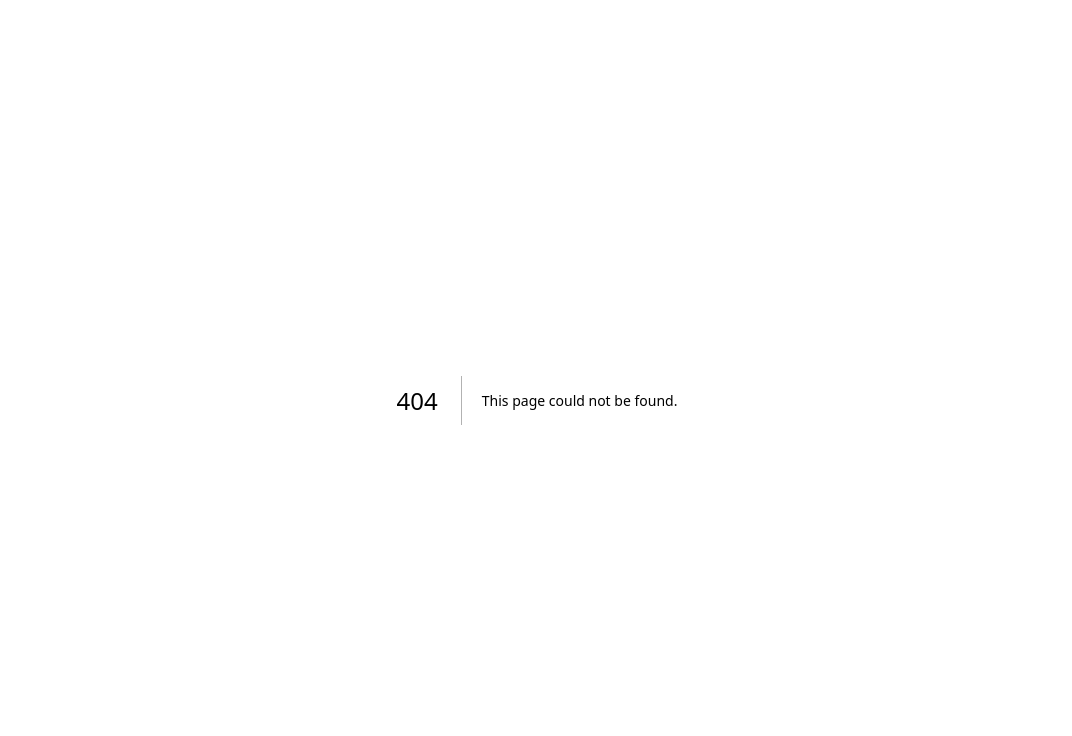
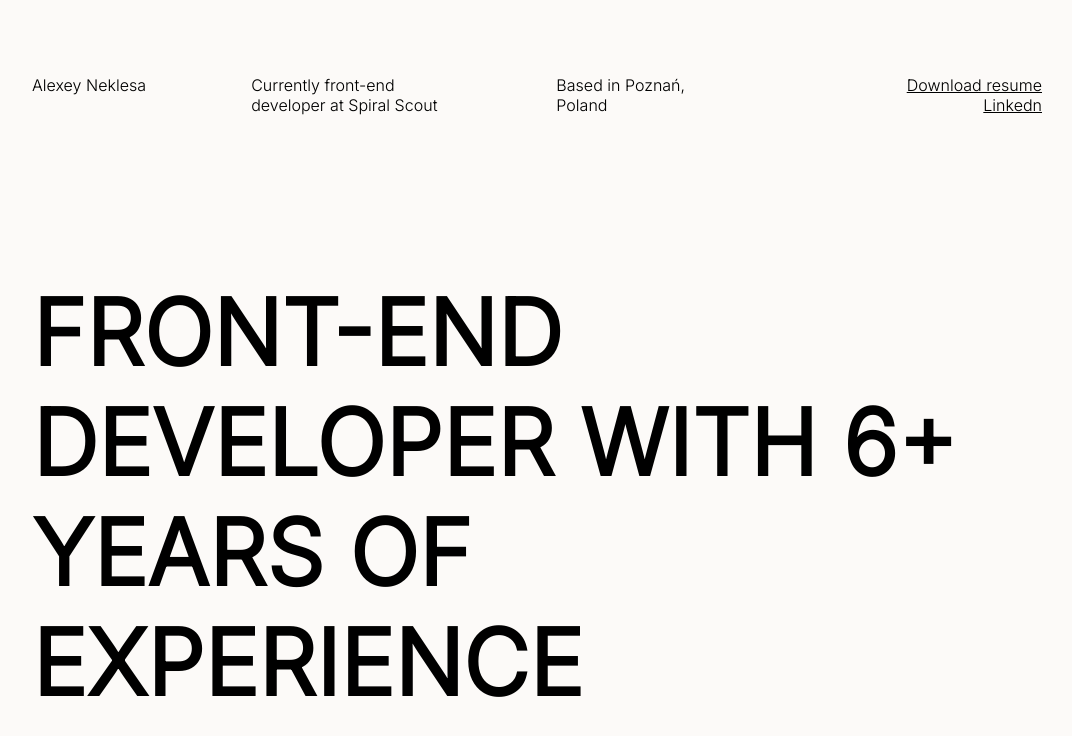
Before and after one commit to aliakseyNiaklesa/me, a Next.js app: page /alexey-neklesa in a window 1280 px wide. Before the commit this address had no page. Shown: the top 736 px of the page, without its empty margins (103-1175 px from the left). Built offline with nearby package versions, Linux system fonts and the light colour scheme.

Commit message:
Added intro

```diff
--- a/package.json
+++ b/package.json
@@ -17,6 +17,7 @@
     "next": "13.2.1",
     "react": "18.2.0",
     "react-dom": "18.2.0",
+    "sass": "^1.58.3",
     "typescript": "4.9.5"
   }
 }
--- /dev/null
+++ b/src/pages/alexey-neklesa/components/intro/index.ts
@@ -0,0 +1 @@
+export { Intro } from './intro';
--- /dev/null
+++ b/src/pages/alexey-neklesa/components/intro/intro.tsx
@@ -0,0 +1,23 @@
+import React from 'react';
+
+import styles from './styles.module.scss';
+
+export const Intro = () => {
+
+    return (
+        <section className={styles.intro}>
+            <span className={styles.name}>Alexey Neklesa</span>
+            <span className={styles.title}>Currently front-end developer at Spiral Scout</span>
+            <span className={styles.city}>Based in Poznań, Poland</span>
+            <span className={styles.resume}>
+                <a href="#">Download resume</a>
+                <a href="https://www.linkedin.com/in/alexeyneklesa/">Linkedn</a>
+            </span>
+            <span className={styles.bigTitle}>
+                <div>Front-end</div>
+                <div>developer with 6+</div>
+                <div>years of experience</div>
+            </span>
+        </section>
+    );
+}
--- /dev/null
+++ b/src/pages/alexey-neklesa/components/intro/styles.module.scss
@@ -0,0 +1,76 @@
+.intro {
+    display: grid;
+    height: 100vh;
+    grid-template-areas:
+        'name title city resume'
+        'bigTitle bigTitle bigTitle bigTitle'
+        '. . . .';
+
+    .name, .title, .city, .resume {
+        padding-top: 7.5rem;
+    }
+
+    .name {
+        grid-area: name;
+    }
+
+    .title {
+        grid-area: title;
+        width: 20rem;
+    }
+
+    .city {
+        grid-area: city;
+        width: 14rem;
+    }
+
+    .resume {
+        grid-area: resume;
+
+        a {
+            display: block;
+            text-align: end;
+            color: black;
+        }
+    }
+
+    .bigTitle {
+        container-type: inline-size;
+        grid-area: bigTitle;
+        display: flex;
+        flex-direction: column;
+        justify-content: end;
+
+        div {
+            font-size: 9cqw;
+            font-weight: 900;
+            letter-spacing: 0;
+            text-align: left;
+            text-transform: uppercase;
+        }
+    }
+}
+
+@media screen and (max-width: 1050px) {
+    .intro {
+        grid-template-areas:
+        'name . . resume'
+        'bigTitle bigTitle bigTitle bigTitle'
+        'title . . city';
+
+        .city {
+            text-align: end;
+            justify-self: end;
+        }
+    }
+}
+
+@media screen and (max-width: 700px) {
+    .intro {
+        .bigTitle {
+            div {
+                font-size: 15cqw;
+            }
+        }
+    }
+}
--- /dev/null
+++ b/src/pages/alexey-neklesa/index.tsx
@@ -0,0 +1,14 @@
+import React from 'react';
+
+import { Intro } from './components/intro';
+import './styles.scss';
+
+const AlexeyNekelesaCV = () => {
+    return (
+        <main>
+            <Intro />
+        </main>
+    )
+}
+
+export default AlexeyNekelesaCV;
--- /dev/null
+++ b/src/pages/alexey-neklesa/styles.scss
@@ -0,0 +1,32 @@
+@import url('https://fonts.googleapis.com/css2?family=Inter:wght@311&display=swap');
+
+:root {
+    font-size: 62.5%;
+}
+
+body {
+    font-size: 1.6rem;
+    margin: 0;
+    padding: 0;
+    background-color: #FCFAF8;
+}
+
+main {
+    max-width: 144rem;
+    margin: 0 13.5rem;
+    font-family: 'Inter';
+    font-style: normal;
+}
+
+@media screen and (max-width: 1050px) {
+    main {
+        margin: 0 6rem;
+    }
+}
+
+
+@media screen and (max-width: 550px) {
+    main {
+        margin: 0 2rem;
+    }
+}
```
Also changed, not shown: src/pages/posts/[id].tsx (deleted, +0 -42 lines), 1 other file (tests, documents, lock files or other folders).
